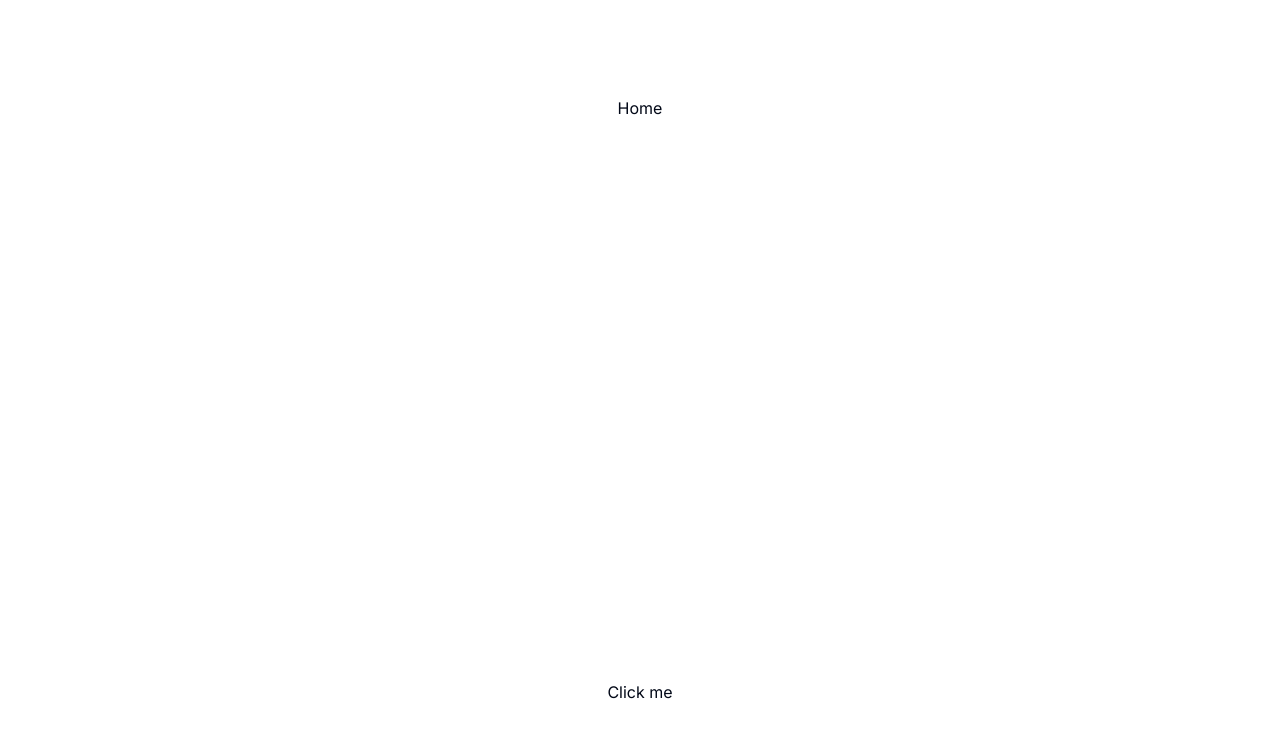
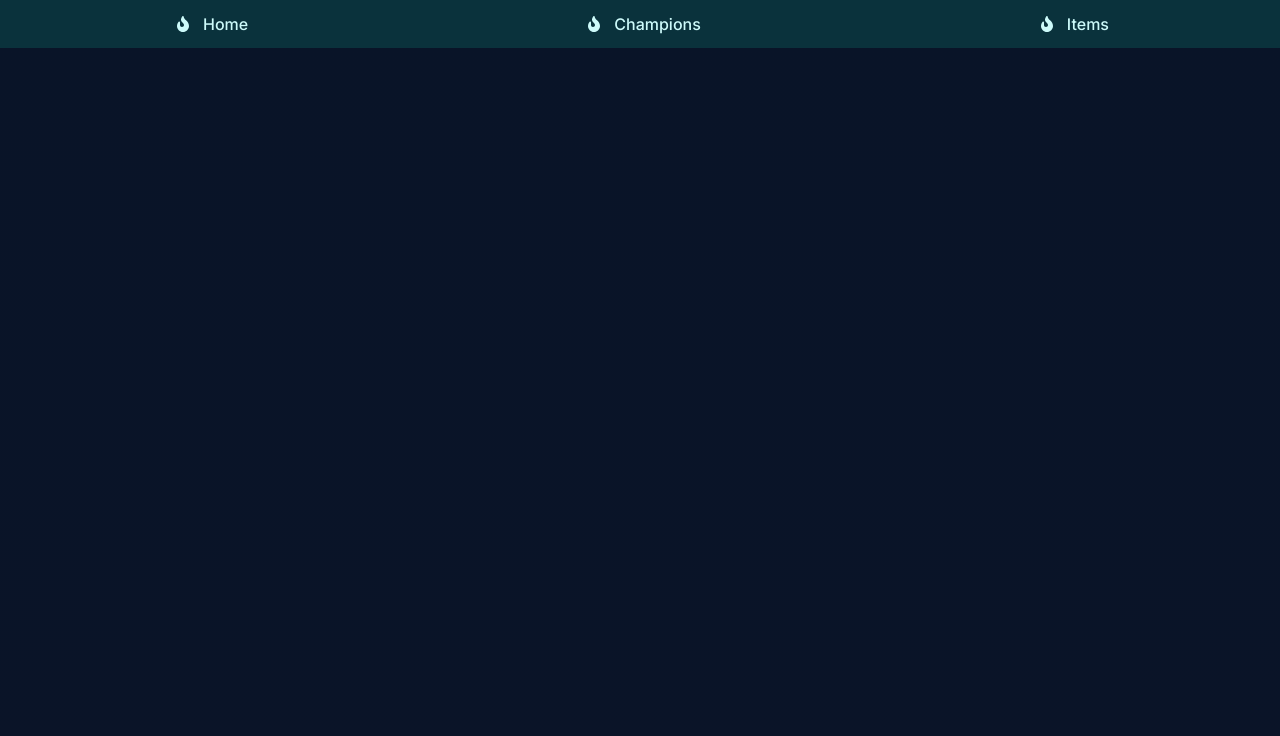
Before and after one commit to jamesbartnik/league-companion-app, a Next.js app: page / in a window 1280 px wide. Shown: the top 736 px of the page. Built offline with nearby package versions, Linux system fonts and the light colour scheme.

Commit message:
Adds style changes

```diff
--- a/package.json
+++ b/package.json
@@ -15,6 +15,7 @@
     "next": "14.2.5",
     "react": "^18",
     "react-dom": "^18",
+    "react-icons": "^5.3.0",
     "tailwind-merge": "^2.4.0",
     "tailwindcss-animate": "^1.0.7"
   },
--- /dev/null
+++ b/src/app/_components/main-layout.tsx
@@ -0,0 +1,16 @@
+import TopNav from '@/app/_components/top-nav';
+
+export default function MainLayout({
+  children,
+}: {
+  children: React.ReactNode;
+}) {
+  return (
+    <div className='flex h-screen flex-col md:flex-row md:overflow-hidden'>
+      <div className='fixed w-full flex-none'>
+        <TopNav />
+      </div>
+      <div className='flex-grow p-6 md:overflow-y-auto md:p-12'>{children}</div>
+    </div>
+  );
+}
--- /dev/null
+++ b/src/app/_components/nav-links.tsx
@@ -0,0 +1,39 @@
+'use client';
+
+import clsx from 'clsx';
+import Link from 'next/link';
+import { usePathname } from 'next/navigation';
+import { FaFire } from 'react-icons/fa';
+
+const links = [
+  { name: 'Home', href: '/', icon: FaFire },
+  { name: 'Champions', href: '/champions', icon: FaFire },
+  { name: 'Items', href: '/items', icon: FaFire },
+];
+
+export default function NavLinks() {
+  const pathname = usePathname();
+
+  return (
+    <>
+      {links.map((link) => {
+        const LinkIcon = link.icon;
+        return (
+          <Link
+            key={link.name}
+            href={link.href}
+            className={clsx(
+              'flex h-[48px] grow items-center justify-center gap-2 rounded-md py-3 font-medium transition duration-300 hover:bg-[--blue-4]',
+              {
+                'text-[--blue-1]': pathname === link.href,
+              }
+            )}
+          >
+            <LinkIcon className='w-6' />
+            <p className='hidden md:block'>{link.name}</p>
+          </Link>
+        );
+      })}
+    </>
+  );
+}
--- /dev/null
+++ b/src/app/_components/top-nav.tsx
@@ -0,0 +1,9 @@
+import NavLinks from './nav-links';
+
+export default function TopNav() {
+  return (
+    <div className='flex w-full flex-row bg-[--blue-5] px-1'>
+      <NavLinks />
+    </div>
+  );
+}
--- /dev/null
+++ b/src/app/champions/page.tsx
@@ -0,0 +1,7 @@
+export default async function Champions() {
+  return (
+    <div>
+      <h1 className={`mb-4 text-xl md:text-2xl`}>Champions</h1>
+    </div>
+  );
+}
--- a/src/app/flux/page.tsx
+++ /dev/null
@@ -1,19 +0,0 @@
-'use client';
-
-import test from '@/app/actions/test';
-
-export default function Flux() {
-  return (
-    <main className='flex min-h-screen flex-col items-center justify-between p-24'>
-      <h1>Flux</h1>
-      <button
-        onClick={async () => {
-          const result = await test();
-          console.log(result);
-        }}
-      >
-        Click me
-      </button>
-    </main>
-  );
-}
--- a/src/app/globals.css
+++ b/src/app/globals.css
@@ -1,69 +1,55 @@
+/*https://brand.riotgames.com/en-us/league-of-legends/typography*/
+
+:root {
+    --blue-1: #CDFAFA;
+    --blue-2: #0AC8B9;
+    --blue-3: #0397AB;
+    --blue-4: #005A82;
+    --blue-5: #0A323C;
+    --blue-6: #091428;
+    --blue-7: #0A1428;
+
+    --gold-1: #F0E6D2;
+    --gold-2: #C8AA6E;
+    --gold-3: #C89B3C;
+    --gold-4: #785A28;
+    --gold-5: #463714;
+    --gold-6: #32281E;
+
+    --grey-1: #A09B8C;
+    --grey-1-5: #5B5A56;
+    --grey-2: #3C3C41;
+    --grey-3: #1E2328;
+    --grey-cool: #1E282D;
+    --hextech-black: #010A13;
+
+    /*For use in background applications only.*/
+    --dark-blue-gradient: linear-gradient(to bottom, #091428 0%, #0A1428 100%);
+    /*For use in Hextech metal only.*/
+    --gold-gradient: linear-gradient(180deg, #785A28 0%, #C89B3C 100%);
+    /*For use in design elements that contain magic.*/
+    --blue-gradient: linear-gradient(180deg, #005A82 0%, #0AC8B9 100%);
+    --blue-gradient-1: #005A82;
+    --blue-gradient-2: #0AC8B9;
+}
+
+/*
+Guiding principles
+Primary buttons and important gameplay UI elements are charged with Hextech magic – its function is to draw the
+player’s attention towards key interactions such as interactive buttons, timers, activity indicators, and progress bars.
+While this element shows up in many different ways, it always follows a few core tenants.
+*/
+
 @tailwind base;
 @tailwind components;
 @tailwind utilities;
 
-@layer base {
-  :root {
-    --background: 0 0% 100%;
-    --foreground: 222.2 84% 4.9%;
-    --card: 0 0% 100%;
-    --card-foreground: 222.2 84% 4.9%;
-    --popover: 0 0% 100%;
-    --popover-foreground: 222.2 84% 4.9%;
-    --primary: 222.2 47.4% 11.2%;
-    --primary-foreground: 210 40% 98%;
-    --secondary: 210 40% 96.1%;
-    --secondary-foreground: 222.2 47.4% 11.2%;
-    --muted: 210 40% 96.1%;
-    --muted-foreground: 215.4 16.3% 46.9%;
-    --accent: 210 40% 96.1%;
-    --accent-foreground: 222.2 47.4% 11.2%;
-    --destructive: 0 84.2% 60.2%;
-    --destructive-foreground: 210 40% 98%;
-    --border: 214.3 31.8% 91.4%;
-    --input: 214.3 31.8% 91.4%;
-    --ring: 222.2 84% 4.9%;
-    --radius: 0.5rem;
-    --chart-1: 12 76% 61%;
-    --chart-2: 173 58% 39%;
-    --chart-3: 197 37% 24%;
-    --chart-4: 43 74% 66%;
-    --chart-5: 27 87% 67%;
-  }
-
-  .dark {
-    --background: 222.2 84% 4.9%;
-    --foreground: 210 40% 98%;
-    --card: 222.2 84% 4.9%;
-    --card-foreground: 210 40% 98%;
-    --popover: 222.2 84% 4.9%;
-    --popover-foreground: 210 40% 98%;
-    --primary: 210 40% 98%;
-    --primary-foreground: 222.2 47.4% 11.2%;
-    --secondary: 217.2 32.6% 17.5%;
-    --secondary-foreground: 210 40% 98%;
-    --muted: 217.2 32.6% 17.5%;
-    --muted-foreground: 215 20.2% 65.1%;
-    --accent: 217.2 32.6% 17.5%;
-    --accent-foreground: 210 40% 98%;
-    --destructive: 0 62.8% 30.6%;
-    --destructive-foreground: 210 40% 98%;
-    --border: 217.2 32.6% 17.5%;
-    --input: 217.2 32.6% 17.5%;
-    --ring: 212.7 26.8% 83.9%;
-    --chart-1: 220 70% 50%;
-    --chart-2: 160 60% 45%;
-    --chart-3: 30 80% 55%;
-    --chart-4: 280 65% 60%;
-    --chart-5: 340 75% 55%;
-  }
+/* Example usage */
+body {
+    background: var(--dark-blue-gradient);
+    color: var(--blue-1);
 }
 
-@layer base {
-  * {
-    @apply border-border;
-  }
-  body {
-    @apply bg-background text-foreground;
-  }
+h1, h2, h3, h4, h5, h6 {
+    color: var(--gold-2);
 }
--- /dev/null
+++ b/src/app/items/page.tsx
@@ -0,0 +1,7 @@
+export default async function Items() {
+  return (
+    <div>
+      <h1 className={`mb-4 text-xl md:text-2xl`}>Items</h1>
+    </div>
+  );
+}
--- a/src/app/layout.tsx
+++ b/src/app/layout.tsx
@@ -1,13 +1,15 @@
 import type { Metadata } from 'next';
 import { Inter } from 'next/font/google';
+
+import MainLayout from '@/app/_components/main-layout';
 
 import './globals.css';
 
 const inter = Inter({ subsets: ['latin'] });
 
 export const metadata: Metadata = {
-  title: 'Create Next App',
-  description: 'Generated by create next app',
+  title: 'League of Legends Stats App',
+  description: 'Stats for League of Legends',
 };
 
 export default function RootLayout({
@@ -17,7 +19,9 @@ export default function RootLayout({
 }>) {
   return (
     <html lang='en'>
-      <body className={inter.className}>{children}</body>
+      <body className={inter.className}>
+        <MainLayout>{children}</MainLayout>
+      </body>
     </html>
   );
 }
--- a/src/app/page.tsx
+++ b/src/app/page.tsx
@@ -1,12 +1,37 @@
-import Link from 'next/link';
+'use client';
+
+import Image from 'next/image';
+import { useEffect, useState } from 'react';
 
 export default function Home() {
+  const [fadeOut, setFadeOut] = useState(false);
+
+  useEffect(() => {
+    const timer = setTimeout(() => {
+      setFadeOut(true);
+    }, 2000);
+
+    return () => clearTimeout(timer);
+  }, []);
+
   return (
-    <main className='flex min-h-screen flex-col items-center justify-between p-24'>
-      <h1>Home</h1>
-      <Link href={'/flux'}>
-        <button>Click me</button>
-      </Link>
-    </main>
+    <div className={'w-100 flex h-full items-center justify-center'}>
+      {/*<Image*/}
+      {/*  className={'absolute bottom-0 left-0 right-0 top-0 m-auto'}*/}
+      {/*  src={'/LoL_Logo_Icon_Package/LoL_Logo_Gold/LoL_Logo_Flat_GOLD.svg'}*/}
+      {/*  alt={'League of Legends Logo'}*/}
+      {/*  width={383}*/}
+      {/*  height={100}*/}
+      {/*/>*/}
+      {/*<Image*/}
+      {/*  className={`absolute bottom-0 left-0 right-0 top-0 m-auto transition-opacity duration-1000 ${fadeOut ? 'opacity-0' : 'opacity-100'}`}*/}
+      {/*  src={*/}
+      {/*    '/LoL_Logo_Icon_Package/LoL_Logo_Rendered_Large/LoL_Logo_Rendered_LARGE.png'*/}
+      {/*  }*/}
+      {/*  alt={'League of Legends Logo'}*/}
+      {/*  width={416}*/}
+      {/*  height={100}*/}
+      {/*/>*/}
+    </div>
   );
 }
```
Also changed, not shown: 1 other file (tests, documents, lock files or other folders).
